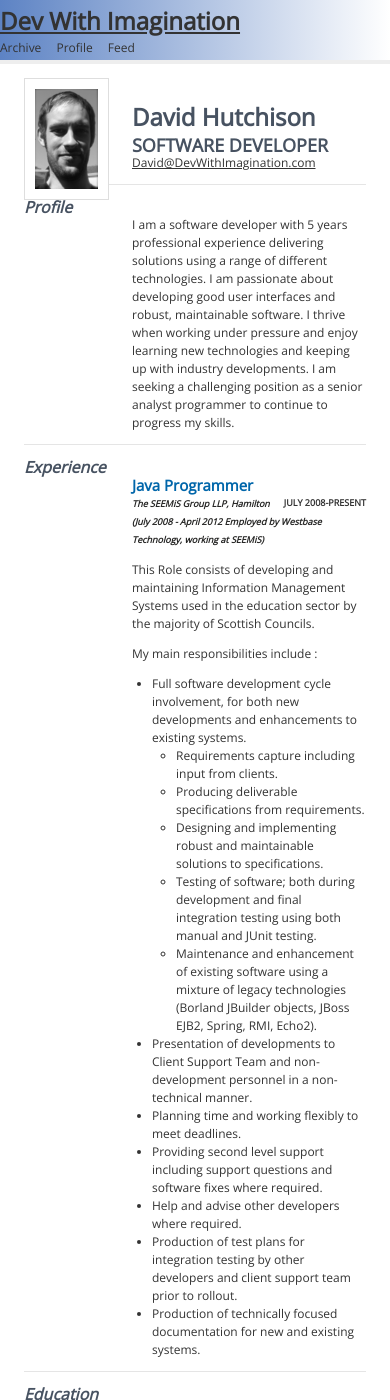
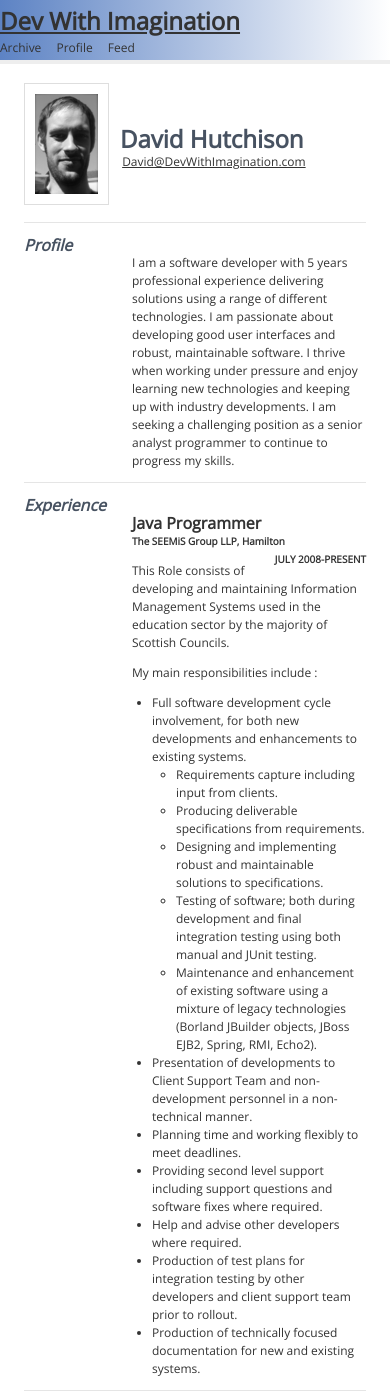
Before and after one commit to dhutchison/dhutchison.github.io, a Jekyll site: the page built from profile/index.markdown, in a window 390 px wide and 1400 px high. Built offline with Jekyll 4.4.1, drawn with Linux system fonts in a browser that asks for light colours; Markdown is read by kramdown in place of the engine named in the settings.

Commit message:
Tweaks to layout for mobile and print.

```diff
--- a/_layouts/main.html
+++ b/_layouts/main.html
@@ -10,8 +10,7 @@
         <link rel="stylesheet" href="/css/syntax.css">
 
         <!-- Custom CSS -->
-        <link rel="stylesheet" href="/css/main.css" media="screen">
-<!--        <link rel="stylesheet" href="/css/print.css" media="print">-->
+        <link rel="stylesheet" href="/css/main.css">
 
         <!-- other includes from pages -->
         {% if page.headIncludes %}
--- a/css/commonStyle.less
+++ b/css/commonStyle.less
@@ -8,14 +8,13 @@
 @shadowColour: #333333;
 @backgroundColour: #FFFFFF;
 
+@mainHeaderLeftGradient: #5D83C4;
+
 @headerHeight: 4em;
 
 @lineHeightEM: 1.5em;
 /* Need to use the below when multiplying */
 @lineHeight: 1.5;
-
-@lightBackgroundColour: #333333;
-
 
 @linkColour: @mainFontColour;
 @linkHoverColour: #AAAAAA;
--- a/css/main.css
+++ b/css/main.css
@@ -399,23 +399,24 @@ table {
 
 }
 .container .site .profile {
-  padding: 0 0 40px;
+  padding-top: 40px;
   /* H1, H2 and ing used for profile heading */
 
   /* H3-5 used in main profile */
 
 }
 .container .site .profile img {
-  float: left;
   background-color: #ffffff;
   border: 1px solid #dedede;
   padding: 10px;
   height: 100px;
 }
 .container .site .profile h1 {
-  padding-top: 30px;
   color: #475261;
   font-weight: 600;
+  display: inline-block;
+  margin-top: 1em;
+  margin-left: 96px;
 }
 .container .site .profile h2 {
   margin-top: 10px;
@@ -423,8 +424,12 @@ table {
   text-transform: uppercase;
   font-weight: 600;
 }
-.container .site .profile p:nth-of-type(2) {
+.container .site .profile p:nth-of-type(1) {
   margin: 0;
+}
+.container .site .profile p:nth-of-type(1) a:nth-of-type(1) {
+  padding-left: 10px;
+  vertical-align: top;
 }
 .container .site .profile h3 {
   display: block;
@@ -435,12 +440,7 @@ table {
   color: #475261;
   font-weight: 600;
 }
-.container .site .profile h4 {
-  color: #0066AA;
-}
 .container .site .profile h5 {
-  color: #262625;
-  font-style: italic;
   display: inline-block;
 }
 .container .site .profile h6 {
@@ -463,20 +463,20 @@ table {
   margin-left: auto;
 }
 .container .site h2 {
-  font-size: 31.5px;
+  font-size: 32px;
 }
 .container .site .header {
   width: 60%;
 }
 .container .site .header h1.title {
-  margin-left: 31.5px;
-  font-size: 43.199999999999996px;
+  margin-left: 32px;
+  font-size: 44px;
 }
 .container .site .header #nav ul {
-  margin-left: 31.5px;
+  margin-left: 32px;
 }
 .container .site .header .links {
-  font-size: 21.599999999999998px;
+  font-size: 22px;
 }
 .container .site .header .links ul li {
   padding-right: 18px;
@@ -485,7 +485,7 @@ table {
   padding: 1em 2em 1em 2em;
 }
 .container .site .content .archivesHeader h2 {
-  font-size: 31.5px;
+  font-size: 32px;
 }
 .container .site .content .archives .year {
   font-size: 18px;
@@ -497,16 +497,16 @@ table {
   font-size: 18px;
 }
 .container .site .content .archives ul {
-  margin-left: 43.199999999999996px;
+  margin-left: 44px;
 }
 .container .site .post header h2 {
-  font-size: 31.5px;
+  font-size: 32px;
 }
 .container .site .post header .meta {
   font-size: 18px;
 }
 .container .site .post h3 {
-  font-size: 24.75px;
+  font-size: 25px;
 }
 .container .site .post footer .inlineListTags {
   margin: 0;
@@ -688,35 +688,36 @@ table {
 
 }
 .container .site .profile img {
-  margin-right: 23.94px;
-  margin-left: -162px;
+  margin-top: -81px;
 }
 .container .site .profile h1 {
-  padding-left: 162px;
-  font-size: 43.199999999999996px;
+  font-size: 44px;
 }
 .container .site .profile h2 {
   padding-left: 162px;
-  font-size: 32.4px;
+  font-size: 32px;
 }
 .container .site .profile h3 {
-  font-size: 23.94px;
+  font-size: 24px;
 }
 .container .site .profile h4 {
   padding-left: 162px;
-  font-size: 22.5px;
+  font-size: 24px;
 }
 .container .site .profile h5 {
   padding-left: 162px;
-  font-size: 13.5px;
+  font-size: 15px;
 }
 .container .site .profile h6 {
   /* H6 is used for the date section */
 
-  font-size: 13.5px;
+  font-size: 15px;
 }
 .container .site .profile p {
   padding-left: 162px;
+}
+.container .site .profile p:nth-of-type(1) {
+  padding-left: 0px;
 }
 .container .site .profile ul {
   padding-left: 182px;
@@ -751,13 +752,13 @@ table {
   }
   .container .site .header h1.title {
     margin-left: 21px;
-    font-size: 28.799999999999997px;
+    font-size: 29px;
   }
   .container .site .header #nav ul {
     margin-left: 21px;
   }
   .container .site .header .links {
-    font-size: 14.399999999999999px;
+    font-size: 14.5px;
   }
   .container .site .header .links ul li {
     padding-right: 12px;
@@ -778,7 +779,7 @@ table {
     font-size: 12px;
   }
   .container .site .content .archives ul {
-    margin-left: 28.799999999999997px;
+    margin-left: 29px;
   }
   .container .site .post header h2 {
     font-size: 21px;
@@ -969,35 +970,36 @@ table {
 
   }
   .container .site .profile img {
-    margin-right: 15.96px;
-    margin-left: -108px;
+    margin-top: -74px;
   }
   .container .site .profile h1 {
-    padding-left: 108px;
-    font-size: 28.799999999999997px;
+    font-size: 29px;
   }
   .container .site .profile h2 {
     padding-left: 108px;
-    font-size: 21.599999999999998px;
+    font-size: 21px;
   }
   .container .site .profile h3 {
-    font-size: 15.96px;
+    font-size: 16px;
   }
   .container .site .profile h4 {
     padding-left: 108px;
-    font-size: 15px;
+    font-size: 16px;
   }
   .container .site .profile h5 {
     padding-left: 108px;
-    font-size: 9px;
+    font-size: 10px;
   }
   .container .site .profile h6 {
     /* H6 is used for the date section */
 
-    font-size: 9px;
+    font-size: 10px;
   }
   .container .site .profile p {
     padding-left: 108px;
+  }
+  .container .site .profile p:nth-of-type(1) {
+    padding-left: 0px;
   }
   .container .site .profile ul {
     padding-left: 128px;
@@ -1033,13 +1035,13 @@ table {
   }
   .container .site .header h1.title {
     margin-left: 28px;
-    font-size: 38.4px;
+    font-size: 39px;
   }
   .container .site .header #nav ul {
     margin-left: 28px;
   }
   .container .site .header .links {
-    font-size: 19.2px;
+    font-size: 19.5px;
   }
   .container .site .header .links ul li {
     padding-right: 16px;
@@ -1060,7 +1062,7 @@ table {
     font-size: 16px;
   }
   .container .site .content .archives ul {
-    margin-left: 38.4px;
+    margin-left: 39px;
   }
   .container .site .post header h2 {
     font-size: 28px;
@@ -1251,35 +1253,36 @@ table {
 
   }
   .container .site .profile img {
-    margin-right: 21.28px;
-    margin-left: -144px;
+    margin-top: -79px;
   }
   .container .site .profile h1 {
-    padding-left: 144px;
-    font-size: 38.4px;
+    font-size: 39px;
   }
   .container .site .profile h2 {
     padding-left: 144px;
-    font-size: 28.799999999999997px;
+    font-size: 28px;
   }
   .container .site .profile h3 {
-    font-size: 21.28px;
+    font-size: 21px;
   }
   .container .site .profile h4 {
     padding-left: 144px;
-    font-size: 20px;
+    font-size: 21px;
   }
   .container .site .profile h5 {
     padding-left: 144px;
-    font-size: 12px;
+    font-size: 13px;
   }
   .container .site .profile h6 {
     /* H6 is used for the date section */
 
-    font-size: 12px;
+    font-size: 13px;
   }
   .container .site .profile p {
     padding-left: 144px;
+  }
+  .container .site .profile p:nth-of-type(1) {
+    padding-left: 0px;
   }
   .container .site .profile ul {
     padding-left: 164px;
@@ -1306,7 +1309,7 @@ table {
     margin-left: 0px;
   }
   .container .site h2 {
-    font-size: 16.799999999999997px;
+    font-size: 17px;
   }
   .container .site .header {
     width: 100%;
@@ -1325,7 +1328,7 @@ table {
     padding-right: 12px;
   }
   .container .site .content .archivesHeader h2 {
-    font-size: 16.799999999999997px;
+    font-size: 17px;
   }
   .container .site .content .archives .year {
     font-size: 12px;
@@ -1340,13 +1343,13 @@ table {
     margin-left: 24px;
   }
   .container .site .post header h2 {
-    font-size: 16.799999999999997px;
+    font-size: 17px;
   }
   .container .site .post header .meta {
     font-size: 12px;
   }
   .container .site .post h3 {
-    font-size: 14.399999999999999px;
+    font-size: 14.5px;
   }
   .container .site .post footer .inlineListTags {
     margin: 0;
@@ -1528,35 +1531,36 @@ table {
 
   }
   .container .site .profile img {
-    margin-right: 15.96px;
-    margin-left: -108px;
+    margin-top: -70px;
   }
   .container .site .profile h1 {
-    padding-left: 108px;
     font-size: 24px;
   }
   .container .site .profile h2 {
     padding-left: 108px;
-    font-size: 18px;
+    font-size: 17px;
   }
   .container .site .profile h3 {
-    font-size: 15.96px;
+    font-size: 16px;
   }
   .container .site .profile h4 {
     padding-left: 108px;
-    font-size: 15px;
+    font-size: 16px;
   }
   .container .site .profile h5 {
     padding-left: 108px;
-    font-size: 9px;
+    font-size: 10px;
   }
   .container .site .profile h6 {
     /* H6 is used for the date section */
 
-    font-size: 9px;
+    font-size: 10px;
   }
   .container .site .profile p {
     padding-left: 108px;
+  }
+  .container .site .profile p:nth-of-type(1) {
+    padding-left: 0px;
   }
   .container .site .profile ul {
     padding-left: 128px;
@@ -1582,7 +1586,7 @@ table {
     margin-left: 0px;
   }
   .container .site h2 {
-    font-size: 16.799999999999997px;
+    font-size: 17px;
   }
   .container .site .header {
     width: 100%;
@@ -1601,7 +1605,7 @@ table {
     padding-right: 12px;
   }
   .container .site .content .archivesHeader h2 {
-    font-size: 16.799999999999997px;
+    font-size: 17px;
   }
   .container .site .content .archives .year {
     font-size: 12px;
@@ -1616,13 +1620,13 @@ table {
     margin-left: 24px;
   }
   .container .site .post header h2 {
-    font-size: 16.799999999999997px;
+    font-size: 17px;
   }
   .container .site .post header .meta {
     font-size: 12px;
   }
   .container .site .post h3 {
-    font-size: 14.399999999999999px;
+    font-size: 14.5px;
   }
   .container .site .post footer .inlineListTags {
     margin: 0;
@@ -1804,36 +1808,37 @@ table {
 
   }
   .container .site .profile img {
-    margin-right: 15.96px;
-    margin-left: -108px;
+    margin-top: -70px;
   }
   .container .site .profile h1 {
-    padding-left: 108px;
     font-size: 24px;
   }
   .container .site .profile h2 {
     padding-left: 108px;
-    font-size: 18px;
+    font-size: 17px;
   }
   .container .site .profile h3 {
-    font-size: 15.96px;
+    font-size: 16px;
   }
   .container .site .profile h4 {
     padding-left: 108px;
-    font-size: 15px;
+    font-size: 16px;
   }
   .container .site .profile h5 {
     padding-left: 108px;
-    font-size: 9px;
+    font-size: 10px;
   }
   .container .site .profile h6 {
     /* H6 is used for the date section */
 
-    font-size: 9px;
+    font-size: 10px;
   }
   .container .site .profile p {
     padding-left: 108px;
   }
+  .container .site .profile p:nth-of-type(1) {
+    padding-left: 0px;
+  }
   .container .site .profile ul {
     padding-left: 128px;
   }
@@ -1841,6 +1846,33 @@ table {
     /* Need to switch back for nested lists to have less padding */
 
     padding-left: 2em;
+  }
+}
+@media only print {
+  @page  {
+    margin: 0.5cm;
+  }
+  body {
+    background: none;
+    background-color: #FFFFFF;
+  }
+  .container .site {
+    width: 100%;
+    margin-right: 0px;
+    margin-left: 0px;
+  }
+  .container .site .header {
+    display: none;
+  }
+  .container .site .footer {
+    display: none;
+  }
+  .container .site .content {
+    margin-top: 0px;
+  }
+  .container .site a {
+    text-decoration: none;
+    color: #475261;
   }
 }
 /*****************************************************************************/
--- a/profile/index.markdown
+++ b/profile/index.markdown
@@ -8,9 +8,8 @@ title: Profile
 summary: The Resume of David Hutchison.
 ---
 
+# David Hutchison #
 ![Me](/images/self_small.png)
-# David Hutchison #
-## Software Developer ##
 [David@DevWithImagination.com](mailto:David@DevWithImagination.com "Email Me")
 
 ---
@@ -22,8 +21,6 @@ I am a software developer with 5 years professional experience delivering soluti
 #### Java Programmer ####
 ##### The SEEMiS Group LLP, Hamilton #####
 ###### July 2008-Present ######
-
-##### (July 2008 - April 2012 Employed by Westbase Technology, working at SEEMiS) #####
 
 This Role consists of developing and maintaining Information Management Systems used in the education sector by the majority of Scottish Councils.
 
```
Also changed, not shown: css/main.less (+82 -29 lines).
